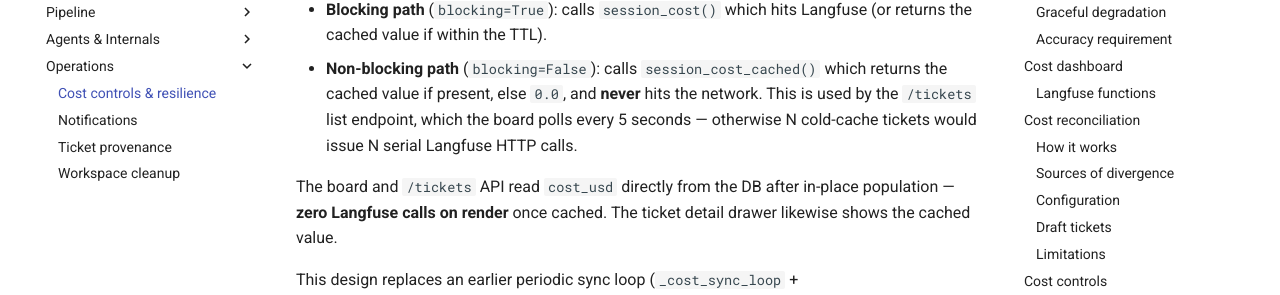
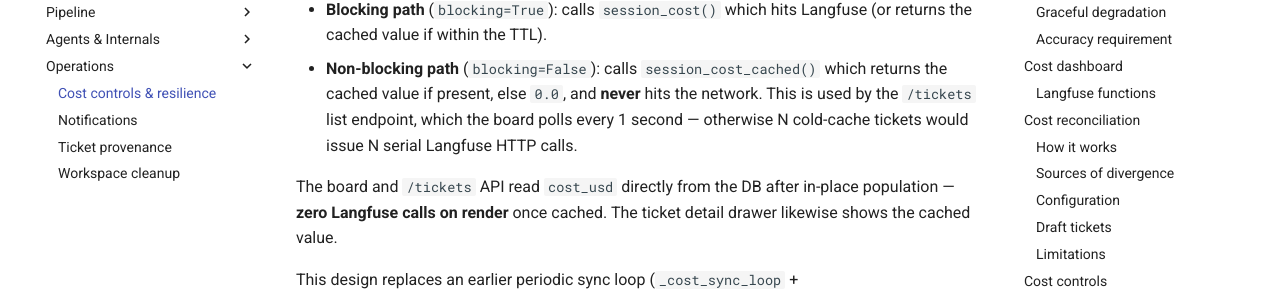
Before and after one commit to damien-robotsix/robotsix-mill, an MkDocs documentation site: the page built from docs/cost-and-resilience.md, in a window 1280 px wide and 900 px high, scrolled down 450 px. Shown: the part 150-445 px from the top of the window. Built offline with MkDocs 1.6.1 and Material for MkDocs 9.7.7, drawn with Linux system fonts in a browser that asks for light colours.

Commit message:
mill(docs): Auto-refresh board every second (20260525T171810Z-auto-refresh-board-every-sec-b641)

```diff
--- a/docs/cost-and-resilience.md
+++ b/docs/cost-and-resilience.md
@@ -24,7 +24,7 @@ mutates the ticket object in-place:
 - **Non-blocking path** (`blocking=False`): calls `session_cost_cached()`
   which returns the cached value if present, else `0.0`, and **never**
   hits the network. This is used by the `/tickets` list endpoint,
-  which the board polls every 5 seconds — otherwise N cold-cache
+  which the board polls every 1 second — otherwise N cold-cache
   tickets would issue N serial Langfuse HTTP calls.
 
 The board and `/tickets` API read `cost_usd` directly from the DB
```
Also changed, not shown: docs/design/cost-indicators.md (+2 -2 lines).
